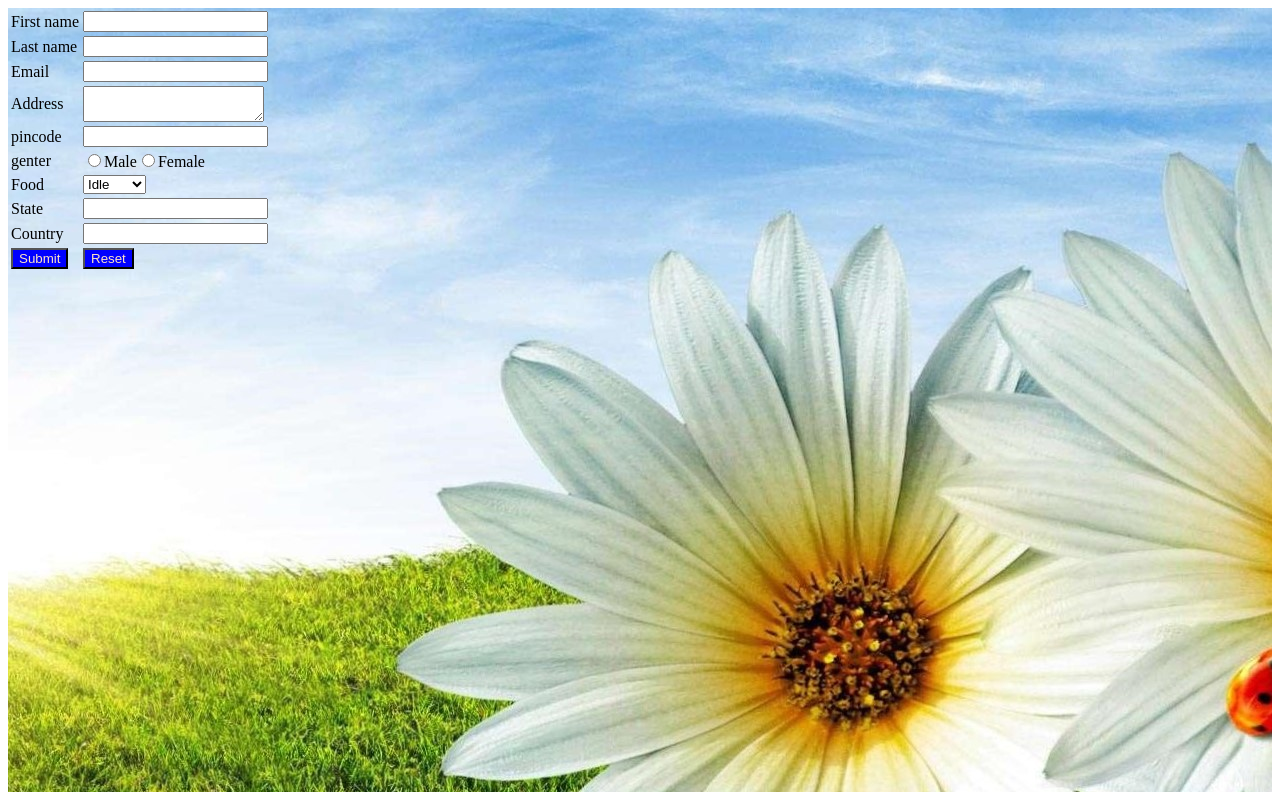
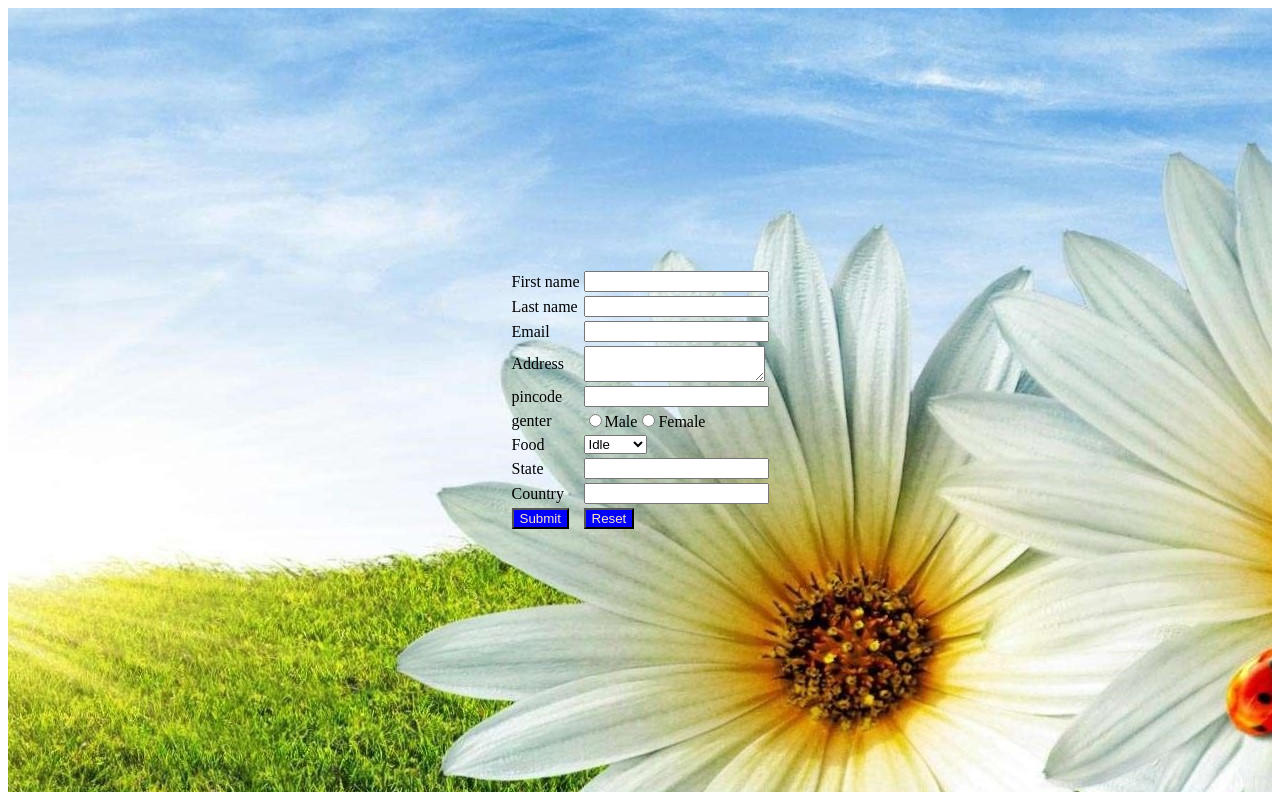
Before and after one commit to Lavanya-chandran/htmlform, a plain HTML site: page index.html in a window 1280 px wide. Drawn offline with Linux system fonts and the light colour scheme.

Commit message:
complete

```diff
--- a/index.html
+++ b/index.html
@@ -7,7 +7,8 @@
             width:100%;
             background-image: url("flower.jpg");
             display:flex;
-                border: 1px;
+            justify-content: center;
+            align-items: center;
         }
         </style>
     </head>
```
